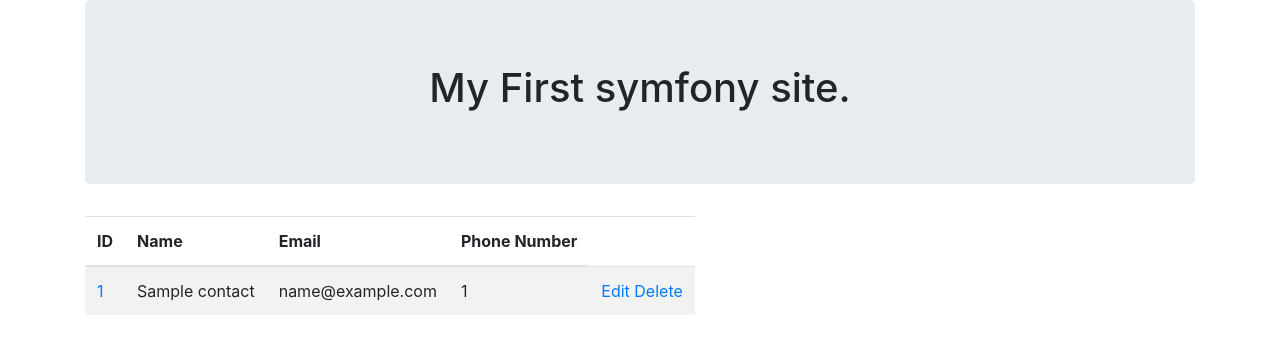
After one commit to digitaldreams/symfony_5_learning, a Symfony app: template templates/contact/index.html.twig in a window 1280 px wide. The commit adds this page. Shown: the top 354 px of the page. Run offline with Twig, Linux system fonts and the light colour scheme; the template is opened without the code that fills it: most values are stand-ins (such as "Sample title", 1, 10 or a date in 2020); some libraries are stand-ins or nearby versions.

Commit message:
Index and show refactored

```diff
--- a/config/routes.yaml
+++ b/config/routes.yaml
@@ -1,6 +1,10 @@
 index:
     path: /
     controller: App\Controller\FrontController::homePage
+
+index_contact:
+    path: /contacts
+    controller: App\Controller\ContactController::index
 
 save_contact:
     path: /contact/create
--- /dev/null
+++ b/templates/contact/index.html.twig
@@ -0,0 +1,28 @@
+{% extends 'base.html.twig' %}
+{% block body %}
+    <table class="table table-responsive table-striped table-hover">
+        <thead>
+        <tr>
+            <th>ID</th>
+            <th>Name</th>
+            <th>Email</th>
+            <th>Phone Number</th>
+            <td>&nbsp;</td>
+        </tr>
+        </thead>
+        <tbody>
+        {% for contact in contacts %}
+            <tr>
+                <td><a href="{{ path('show_contact',{id:contact.id}) }}">{{ contact.id }}</a></td>
+                <td>{{ contact.name }}</td>
+                <td>{{ contact.email }}</td>
+                <td>{{ contact.phoneNumber }}</td>
+                <td>
+                    <a href="">Edit</a>
+                    <a href="">Delete</a>
+                </td>
+            </tr>
+        {% endfor %}
+        </tbody>
+    </table>
+{% endblock %}
--- a/templates/contact/show.html.twig
+++ b/templates/contact/show.html.twig
@@ -1,9 +1,9 @@
 {% extends 'base.html.twig' %}
 {% block body %}
     <ul class="list-group text-center">
-        <li class="list-group-item">Name : {{ name }}</li>
-        <li class="list-group-item">Email: {{ email }}</li>
-        <li class="list-group-item"> Phone Number: {{ phone_number }}</li>
+        <li class="list-group-item">Name : {{ contact.name }}</li>
+        <li class="list-group-item">Email: {{ contact.email }}</li>
+        <li class="list-group-item"> Phone Number: {{ contact.phoneNumber }}</li>
     </ul>
     <h3></h3>
 {% endblock %}
```
Also changed, not shown: src/Controller/ContactController.php (+13 -15 lines).
